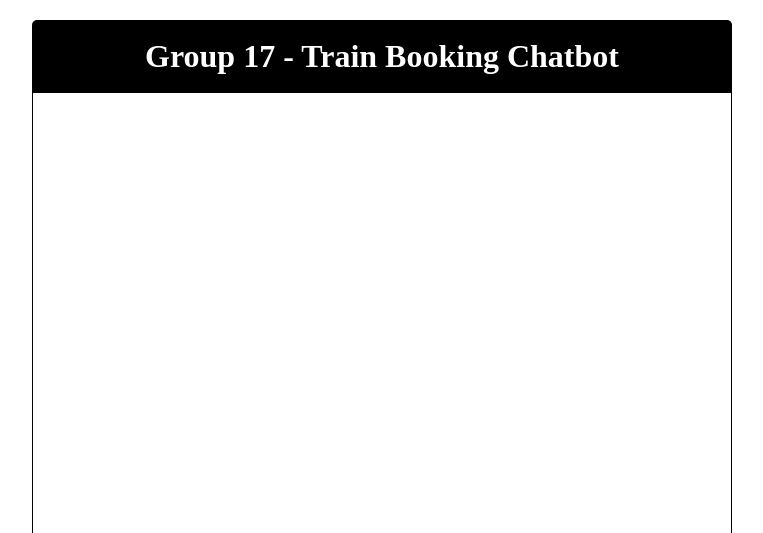
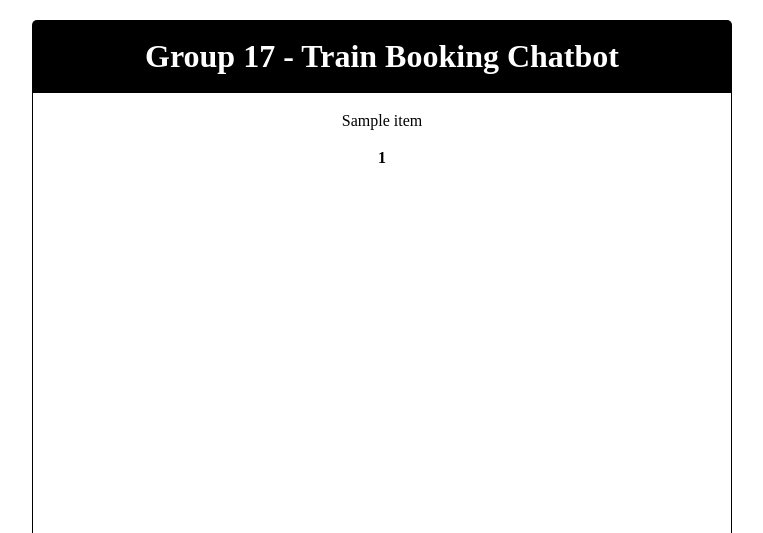
Before and after one commit to sebpapararo/National-Rail-Chatbot, a Flask app: template templates/index.html in a window 1280 px wide. Shown: the top 533 px of the page, without its empty margins (258-1021 px from the left). Run offline with Flask 2, Linux system fonts and the light colour scheme; the template is opened without the code that fills it: most values are stand-ins (such as "Sample title", 1, 10 or a date in 2020); parts of the project's set-up code (start-up, migrations or seed data) failed here and were passed over.

Commit message:
Trying to fix the ui

```diff
--- a/main.py
+++ b/main.py
@@ -52,7 +52,7 @@ def index():
     query = "SELECT itemid, whosaid, item FROM chatHist"
     result = query_db(query)
 
-    return render_template('old_index.html', data=result)
+    return render_template('index.html', data=result)
 
 
 @app.route('/userUpdate', methods=['GET', 'POST'])
@@ -82,7 +82,7 @@ def botUpdate(botReply):
     query = "SELECT itemid, item FROM chatHist"
     result = query_db(query)
 
-    return render_template('old_index.html', data=result)
+    return render_template('index.html', data=result)
 
 
 @app.route('/restartChat', methods=['GET', 'POST'])
--- a/templates/index.html
+++ b/templates/index.html
@@ -14,10 +14,38 @@
     <div id="chatHistory">
 
 
-        <ul id="chatCon">
+        {% for item in data %}
+
+            {% if item.whosaid == "You: "%}
+                <div id="youSaid">
+                    <h4>{{item.whosaid}}</h4>
+                    <div id="youText">
+                        {{item.item}}
+                    </div>
+                </div>
+            {% else %}
+                <div id="botSaid">
+                    <div id="botText">
+                    {% if item.item.startswith("http") %}
+                        <p>Ticket found! </p>
+                        <a href="{{item.item}}" target="_blank">Click here to see the ticket!</a>
+                    {% else %}
+                            {{item.item}}
+                    {% endif %}
+                    </div>
+                    <h4>{{item.whosaid}}</h4>
+                </div>
+            {% endif %}
+            <br>
+        {% endfor %}
 
 
-        </ul>
+
+        <!--<ul id="chatCon">-->
+
+
+
+        <!--</ul>-->
     </div>
 
 
```
Also changed, not shown: nlpu.py (+4 -3 lines), database.db.
